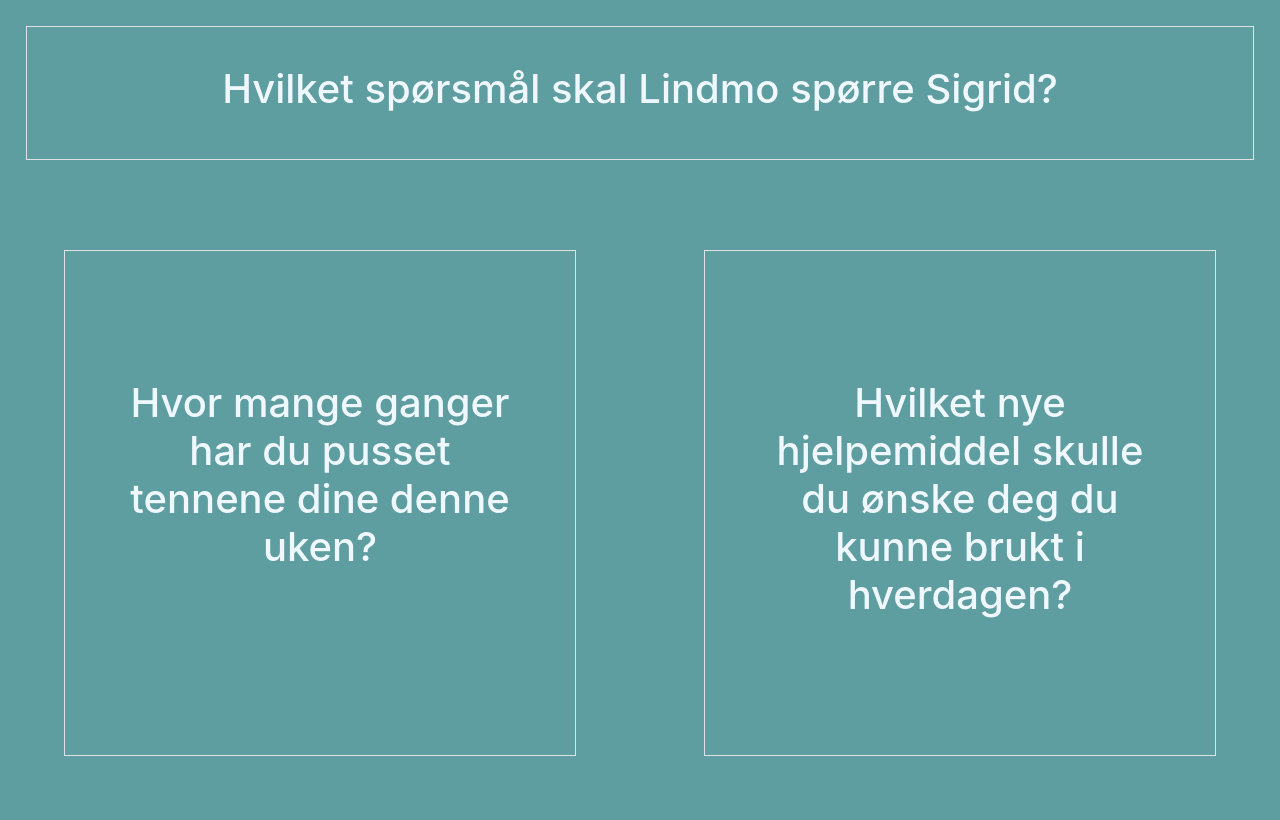
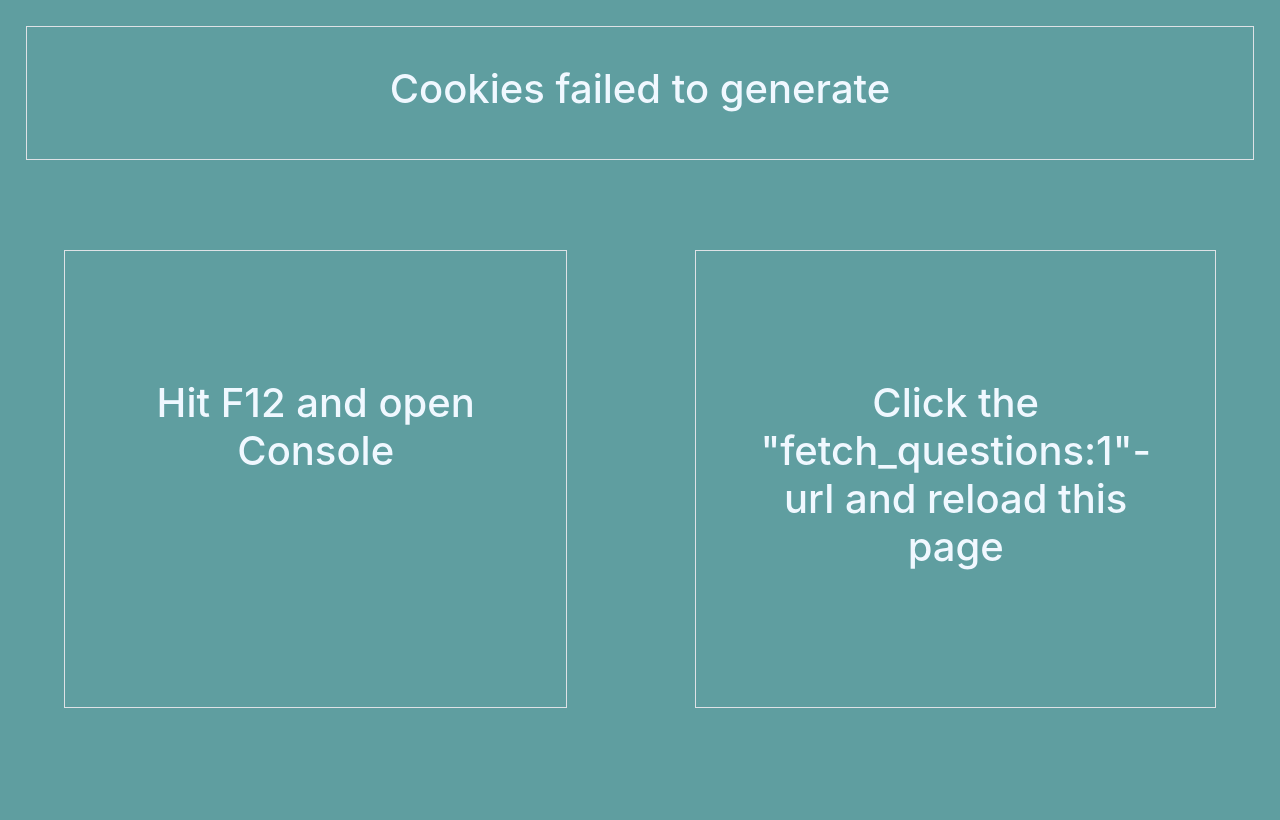
Before and after one commit to Benjamin-A/InnoPro, a Django app: page /q_page0 in a window 1280 px wide. After the commit the page ends 708 px from the top, so only its background shows below. Run offline with Django 3.2, Linux system fonts and the light colour scheme; some libraries are stand-ins or nearby versions.

Commit message:
Cookie error solution included & new compressed version of video

```diff
--- a/webkurs/elsysapp/questions.py
+++ b/webkurs/elsysapp/questions.py
@@ -95,6 +95,7 @@ def spm2():#spm(guest1)
   spm("guest1")
 def spm3():#spm(guest1)
   spm("guest1")
+#Calculate a new score for the list: wins divided by tries, rounded
 def calc_score(question):
   #wins divided by tries, rounded
   return round( int(question[3])/int(question[1]),3)
--- a/webkurs/elsysapp/static/guest3.csv
+++ b/webkurs/elsysapp/static/guest3.csv
@@ -1,2 +1,4 @@
 Hva er din fremtidige plan for livet?,0,30.09.2021 kl. 13.00.20,0,0
 234,0,11.11.2021 kl. 14.27.20,0,0
+Hvorfor bestemte du deg for å drive med idrett?,0,18.11.2021 kl. 09.03.01,0,0
+Hvilket tips ville du gitt 16år gamle deg?,0,18.11.2021 kl. 09.03.23,0,0
--- a/webkurs/elsysapp/static/raw_questions_from_Google.csv
+++ b/webkurs/elsysapp/static/raw_questions_from_Google.csv
@@ -13,3 +13,5 @@ Tidsmerke,Hvem vil du stille spørsmål til?,Skriv ditt spørsmål her:
 11.11.2021 kl. 14.27.20,Gjest 3,234
 11.11.2021 kl. 18.10.42,Gjest 1,newtest
 11.11.2021 kl. 18.18.00,Gjest 2,Har du en krone?
+18.11.2021 kl. 09.03.01,Gjest 3,Hvorfor bestemte du deg for å drive med idrett?
+18.11.2021 kl. 09.03.23,Gjest 3,Hvilket tips ville du gitt 16år gamle deg?
--- a/webkurs/elsysapp/templates/elsysapp/q_page0.html
+++ b/webkurs/elsysapp/templates/elsysapp/q_page0.html
@@ -50,16 +50,16 @@ body{
   <div class="row">
     <div class="col-sm border col-task">
       <h1 id="title_q">
-        Hvilket spørsmål skal Lindmo spørre Sigrid?
+        Cookies failed to generate
       </h1>
     </div>
   </div>
   <div class="row">
     <div class="col-sm border col-q col-num-1" id="col-num-1">
-      <h1 id="left_q">Hvor mange ganger har du pusset tennene dine denne uken?</h1>
+      <h1 id="left_q">Hit F12 and open Console</h1>
     </div>
     <div class="col-sm border col-q col-num-2" id="col-num-2">
-      <h1 id="right_q">Hvilket nye hjelpemiddel skulle du ønske deg du kunne brukt i hverdagen?</h1>
+      <h1 id="right_q">Click the "fetch_questions:1"-url and reload this page</h1>
     </div>
   </div>
 </div>
--- a/webkurs/elsysapp/templates/elsysapp/q_page1.html
+++ b/webkurs/elsysapp/templates/elsysapp/q_page1.html
@@ -50,16 +50,16 @@ body{
   <div class="row">
     <div class="col-sm border col-task">
       <h1 id="title_q">
-        Hvilket spørsmål skal Lindmo spørre Sigrid?
+        Cookies failed to generate
       </h1>
     </div>
   </div>
   <div class="row">
     <div class="col-sm border col-q col-num-1" id="col-num-1">
-      <h1 id="left_q">Hvor mange ganger har du pusset tennene dine denne uken?</h1>
+      <h1 id="left_q">Hit F12 and open Console</h1>
     </div>
     <div class="col-sm border col-q col-num-2" id="col-num-2">
-      <h1 id="right_q">Hvilket nye hjelpemiddel skulle du ønske deg du kunne brukt i hverdagen?</h1>
+      <h1 id="right_q">Click the "fetch_questions:1"-url and reload this page</h1>
     </div>
   </div>
 </div>
--- a/webkurs/elsysapp/templates/elsysapp/q_page2.html
+++ b/webkurs/elsysapp/templates/elsysapp/q_page2.html
@@ -50,16 +50,16 @@ body{
   <div class="row">
     <div class="col-sm border col-task">
       <h1 id="title_q">
-        Hvilket spørsmål skal Lindmo spørre Sigrid?
+        Cookies failed to generate
       </h1>
     </div>
   </div>
   <div class="row">
     <div class="col-sm border col-q col-num-1" id="col-num-1">
-      <h1 id="left_q">Hvor mange ganger har du pusset tennene dine denne uken?</h1>
+      <h1 id="left_q">Hit F12 and open Console</h1>
     </div>
     <div class="col-sm border col-q col-num-2" id="col-num-2">
-      <h1 id="right_q">Hvilket nye hjelpemiddel skulle du ønske deg du kunne brukt i hverdagen?</h1>
+      <h1 id="right_q">Click the "fetch_questions:1"-url and reload this page</h1>
     </div>
   </div>
 </div>
```
Also changed, not shown: webkurs/elsysapp/static/guest1.csv (+4 -4 lines), 1 other file.
